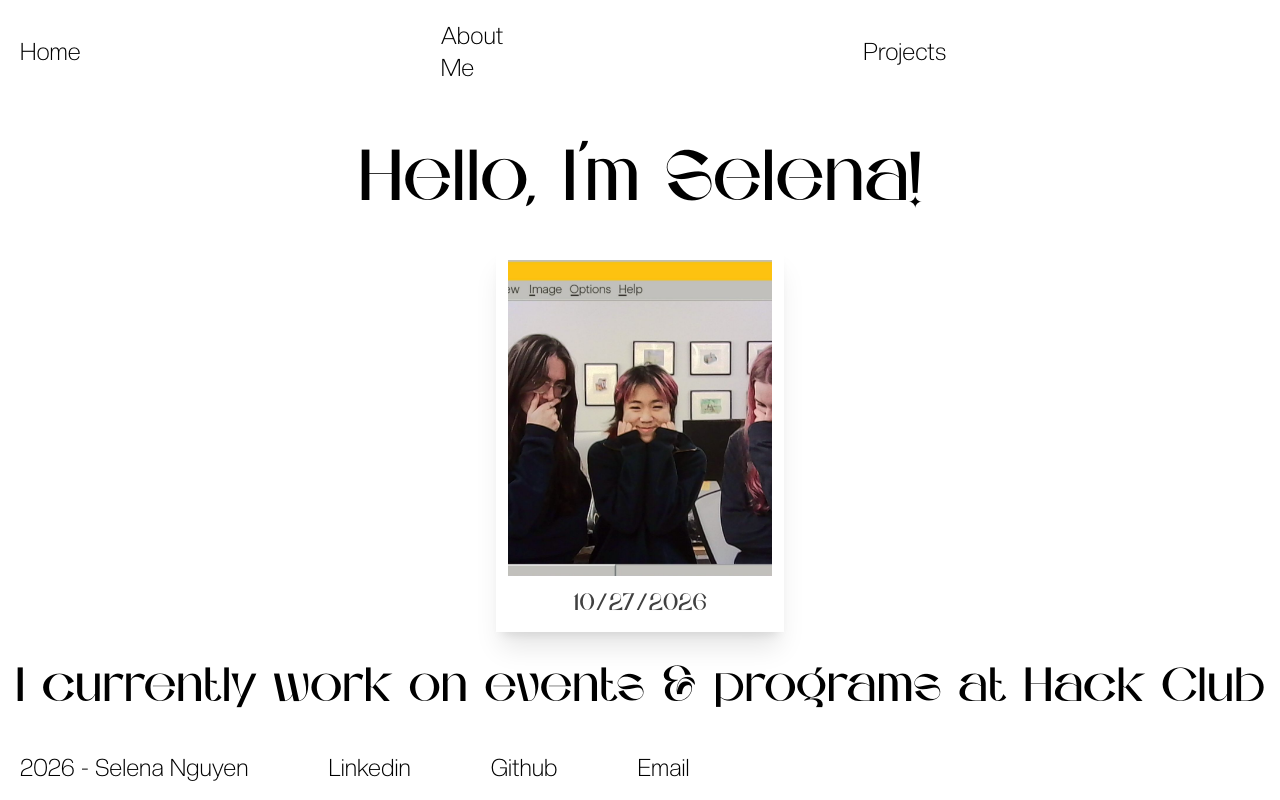
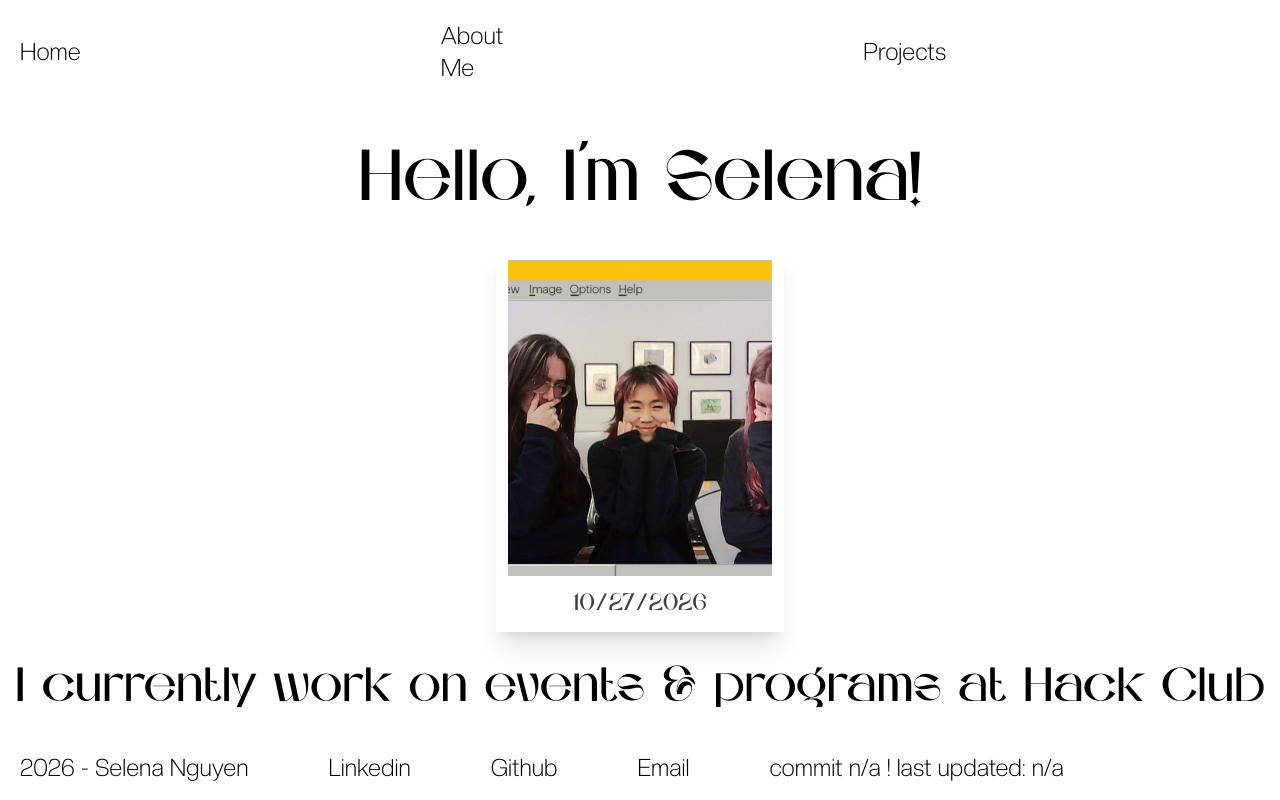
Before and after one commit to possiblyselena/possiblyselena-, a SvelteKit app: page / in a window 1280 px wide. Shown: the top 800 px of the page. Built offline with nearby package versions, Linux system fonts and the light colour scheme; no server answers.

Commit message:
add commit

```diff
--- /dev/null
+++ b/src/routes/components/commit.svelte
@@ -0,0 +1,39 @@
+<script>
+    import { onMount } from "svelte";
+
+    let commitData = $state(/** @type {any} */ (null));
+
+    async function getCommit() {
+        try {
+            const response = await fetch("https://api.github.com/repos/possiblyselena/possiblyselena/commits/");
+            commitData = (await response.json())[0];
+        } catch (error) {
+        commitData = {
+                sha: "n/a",
+        };
+        console.log("fetch failed: " + error);
+        }
+    }
+
+    onMount(() => {
+        getCommit();
+    });
+</script>
+
+<div>
+    commit <a href="https://github.com/possiblyselena/possiblyselena/commit/{commitData?.sha}" target="_blank">{commitData?.sha ? commitData.sha.slice(0, 7) : "ratelimited :("}</a>
+    ! last updated: {
+        commitData?.commit
+            ? new Date(commitData.commit.author.date).toLocaleDateString(
+                "en-US",
+                {
+                    year: "numeric",
+                    month: "long",
+                    day: "numeric",
+                    hour: "2-digit",
+                    minute: "2-digit"
+                },
+            ) + " UTC"
+        : "n/a"
+    }
+</div>
--- a/src/routes/components/footbar.svelte
+++ b/src/routes/components/footbar.svelte
@@ -1,5 +1,5 @@
 <script>
-
+    import Commit from "./commit.svelte";
 </script>
 
 <div class="flex gap-20 font-creato text-2xl px-5">
@@ -7,4 +7,5 @@
     <a href="https://www.linkedin.com/in/selena-nguyen" target="_blank">Linkedin</a>
     <a href="https://github.com/possiblyselena" target="_blank">Github</a>
     <a href="mailto:selena@hackclub.com" target="_blank">Email</a>
+    <Commit />
 </div>
--- a/src/routes/projects/+page.svelte
+++ b/src/routes/projects/+page.svelte
@@ -60,8 +60,6 @@
     });
 </script>
 
-<p>This page displays more of what I've built, or should automatically show the starred stuff on my github</p>
-
 <h2 class="font-creato text-5xl ">Recent Commits</h2>
 <ul>
     {#each commits as commit}
```
